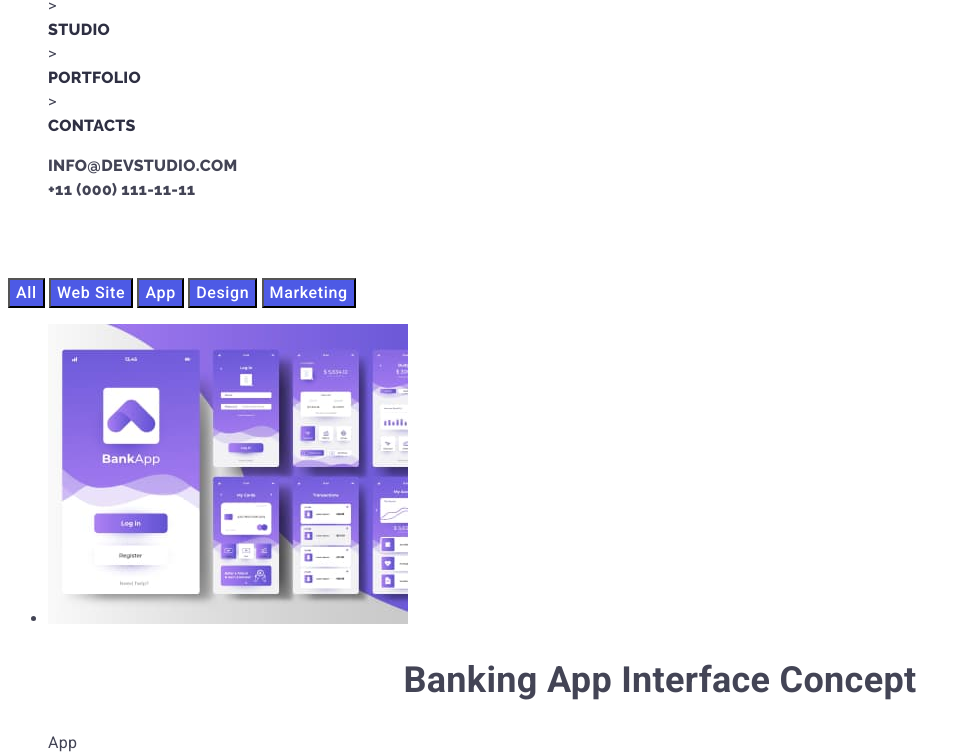
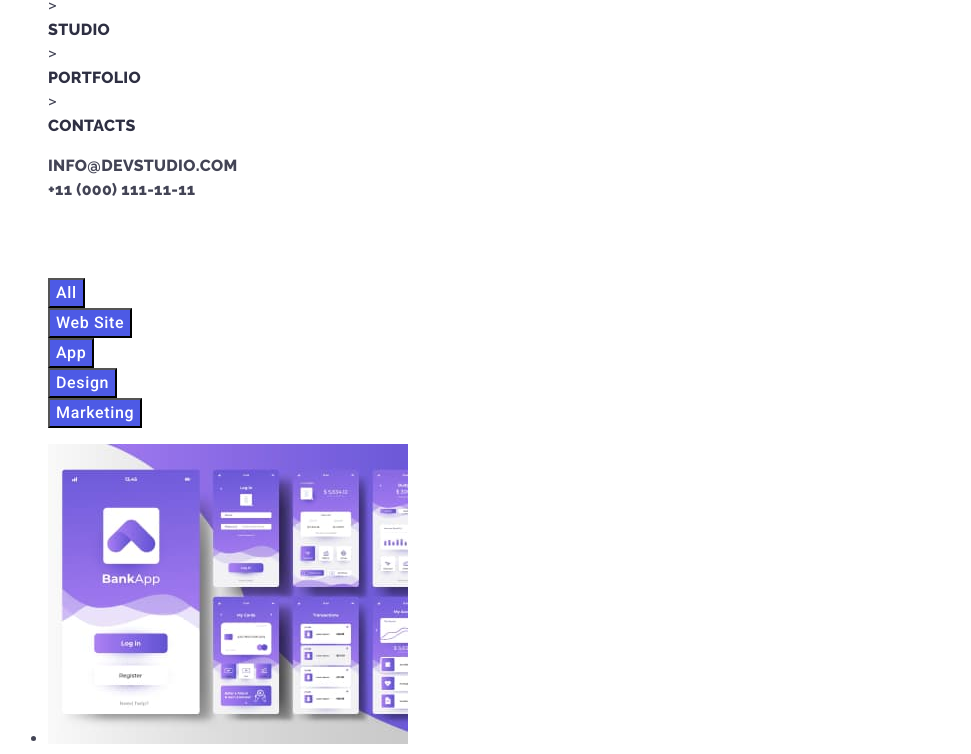
Before and after one commit to Latipuh/goit-markup-hw-04, a plain HTML site: page portfolio.html in a window 1280 px wide. Shown: the part 51-805 px from the top of the page, without its empty margins (0-971 px from the left). Drawn offline with Linux system fonts and the light colour scheme.

Commit message:
goit-markup-hw-02
виправлення

```diff
--- a/css/styles.css
+++ b/css/styles.css
@@ -65,7 +65,7 @@ body {
     letter-spacing: 0.02em;
     color: var(--title-text-color);
 }
-.address{text-decoration: none;}
+.address{font-style: normal}
  .address .link {
      font-size: 16px;
      line-height: 1.5;
--- a/portfolio.html
+++ b/portfolio.html
@@ -44,14 +44,15 @@
     </address>
 </header>
         <main>
-            <section class="list">
+            <section >
                <h1 class="titles-hidden">Portfolio</h1>
-                <button type="button" class="pointer">All</button>
-                <button type="button" class="pointer">Web Site</button>
-                <button type="button" class="pointer">App</button>
-                <button type="button" class="pointer">Design</button>
-                <button type="button" class="pointer">Marketing</button>
-
+               <ul class="list">
+                <li><button type="button" class="pointer">All</button></li>
+                <li><button type="button" class="pointer">Web Site</button></li>
+                <li><button type="button" class="pointer">App</button></li>
+                <li><button type="button" class="pointer">Design</button></li>
+                <li><button type="button" class="pointer">Marketing</button></li>
+                </ul>
                 <ul>
                     <li>
 
```
